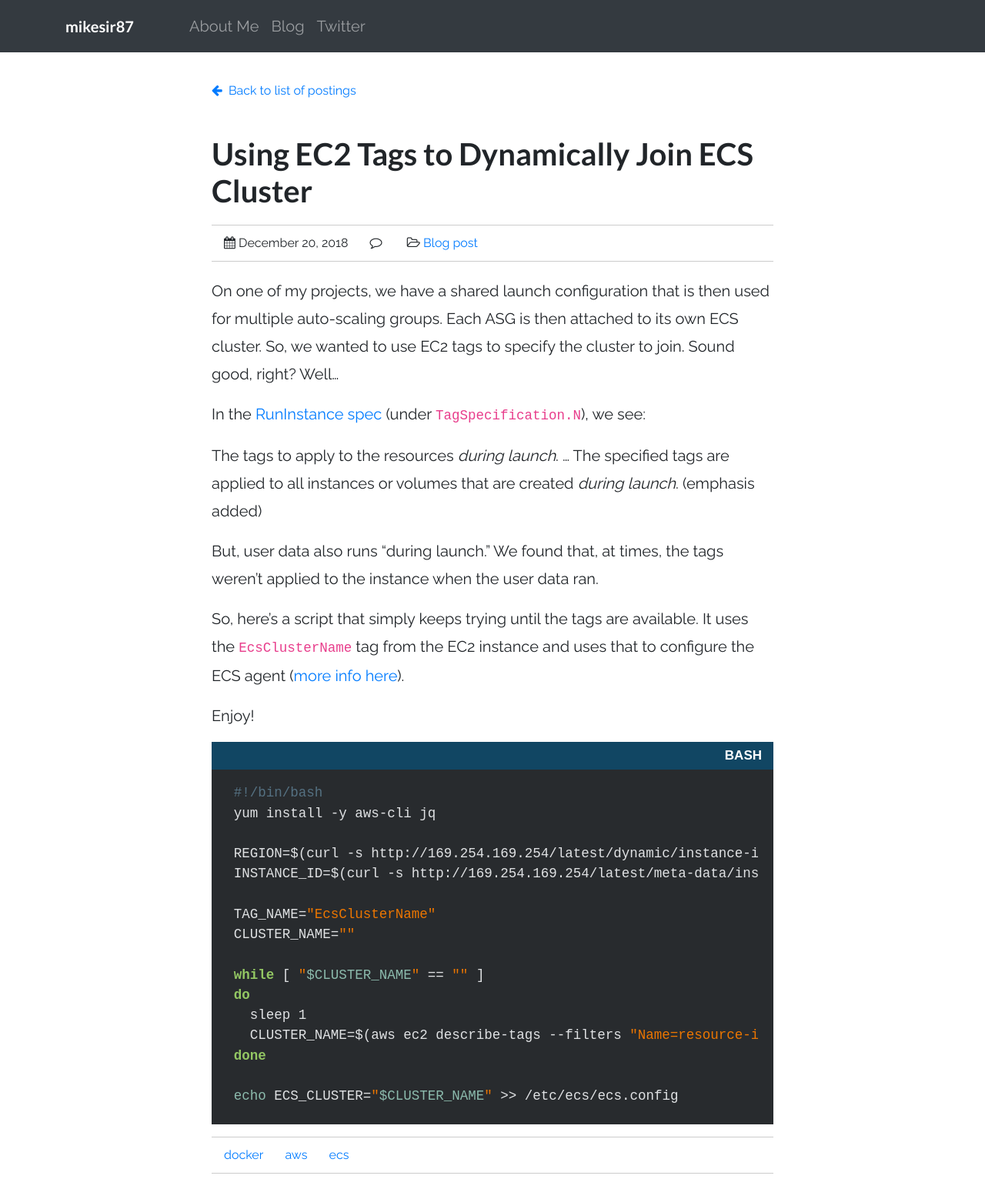
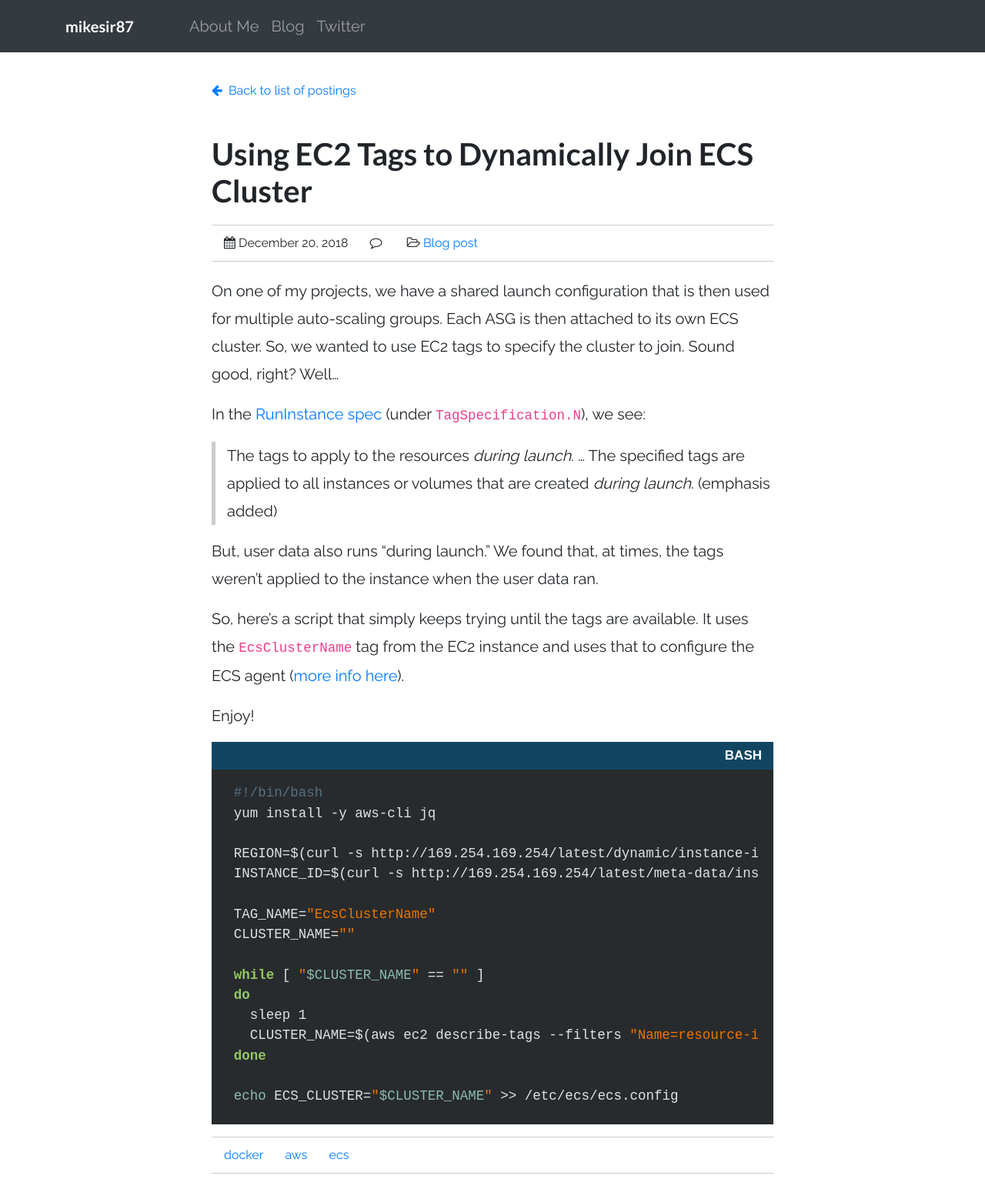
Before and after one commit to mikesir87/blog.mikesir87.io, a Jekyll site: the page built from _posts/2018-12-20-using-ec2-tags-to-dynamically-join-ecs-cluster.md, in a window 1280 px wide. Shown: the whole page at 77% size. Built offline with Jekyll 4.4.1, drawn with Linux system fonts in a browser that asks for light colours; nearby versions of some CDN libraries; comment, search, counter and statistics services are not loaded; a style sheet for code colours, icons or effects is not loaded.

Commit message:
Add github repo link to blinkstick post and blockquote styling

```diff
--- a/style.scss
+++ b/style.scss
@@ -228,3 +228,8 @@ twitter-widget, iframe {
     margin-top: 0;
   }
 }
+
+blockquote {
+  padding-left: 15px;
+  border-left: 5px solid #ccc;
+}
```
Also changed, not shown: _posts/2020-04-29-creating-kubernetes-monitor-with-blinksticks.md (+2 -0 lines).
